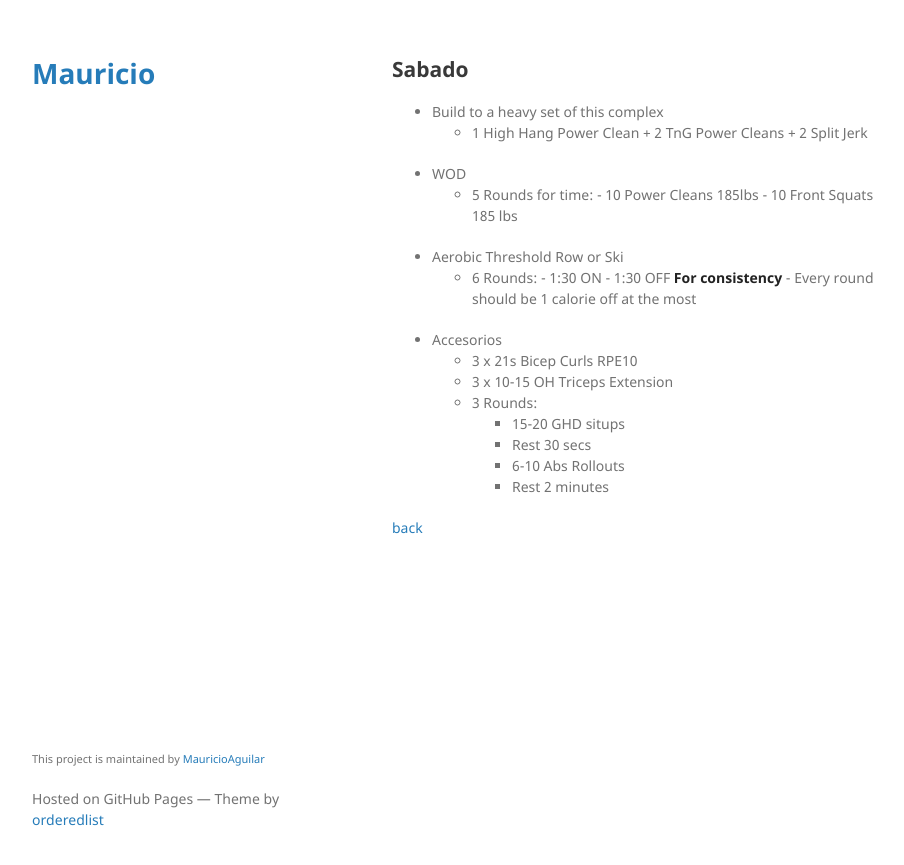
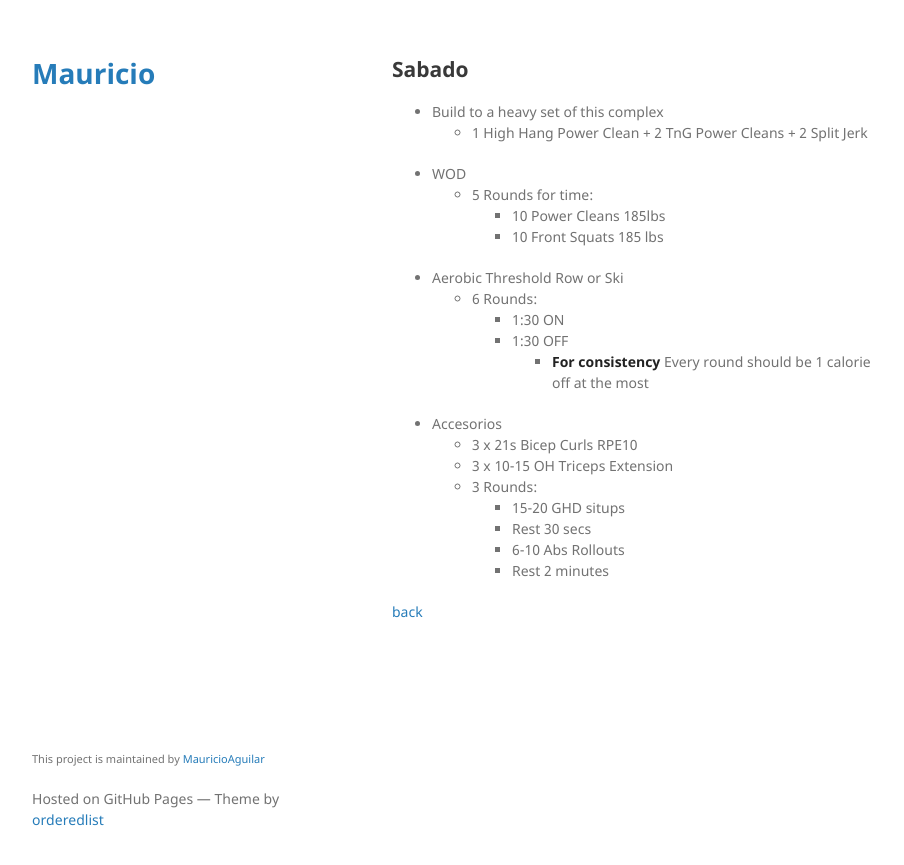
Before and after one commit to MauricioAguilar/progra.github.io, a Jekyll site: the page built from SEMANA1_M.md, in a window 1280 px wide. Shown: the top 865 px of the page, without its empty margins (178-1082 px from the left). Built offline with Jekyll 4.4.1, drawn with Linux system fonts in a browser that asks for light colours; our own code applies the rules of GitHub Pages for plain Markdown files.

```diff
--- a/SEMANA1_M.md
+++ b/SEMANA1_M.md
@@ -7,15 +7,14 @@ layout: mauricio
 
   - WOD
       - 5 Rounds for time:
-            - 10 Power Cleans 185lbs
-            - 10 Front Squats 185 lbs
+        - 10 Power Cleans 185lbs
+        - 10 Front Squats 185 lbs
 
   - Aerobic Threshold Row or Ski
       - 6 Rounds:
-            - 1:30 ON
-            - 1:30 OFF
-            **For consistency**
-                - Every round should be 1 calorie off at the most
+        - 1:30 ON
+        - 1:30 OFF
+          - **For consistency** Every round should be 1 calorie off at the most
 
 
   - Accesorios
```
